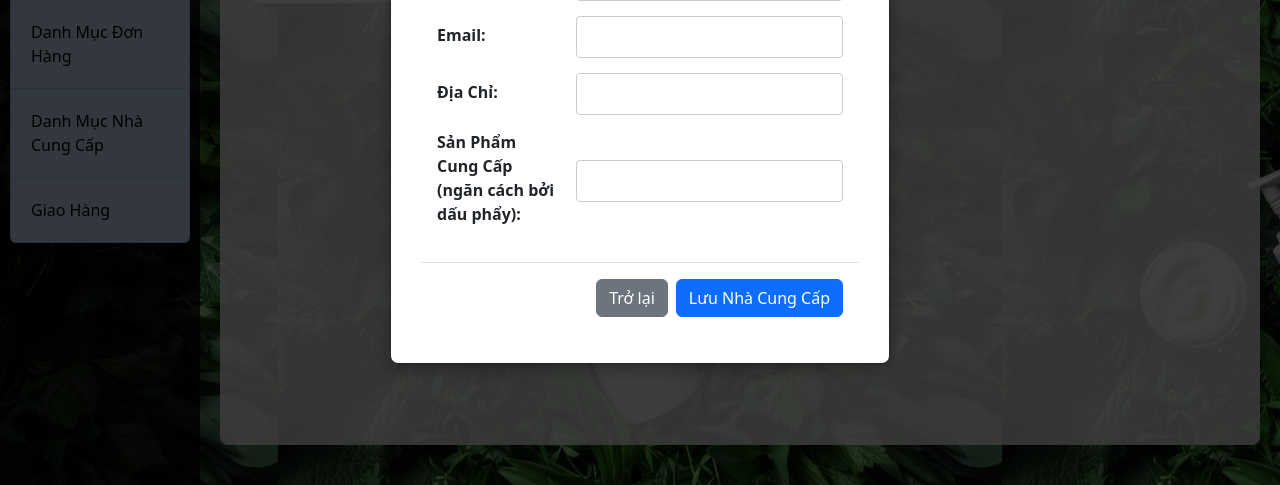
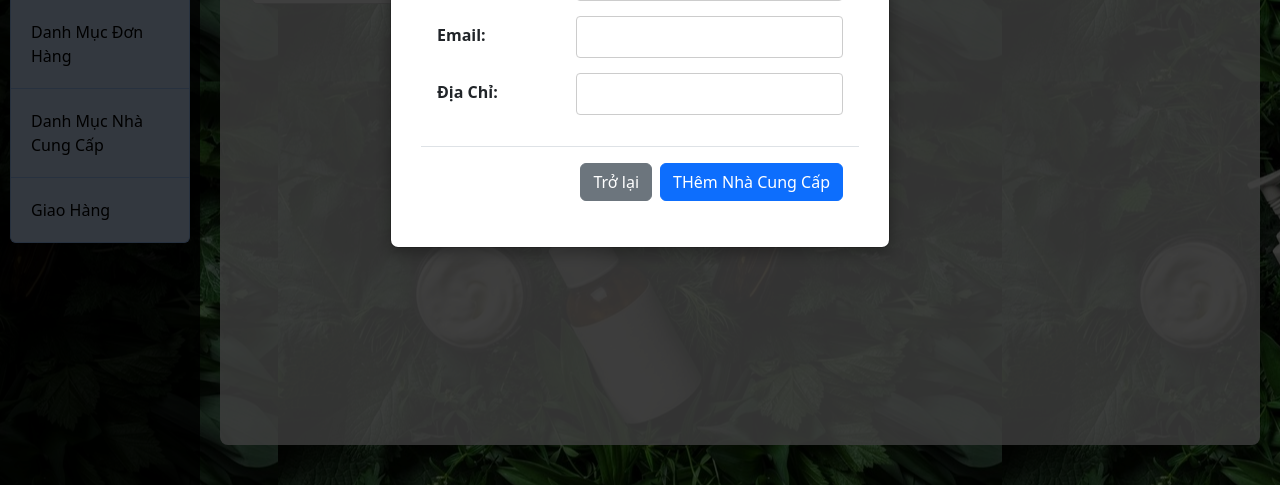
Before and after one commit to netprtony/QuanLyMyPham, a Flask app: page /supplier-list in a window 1280 px wide, after a click on "Thêm Nhà Cung Cấp". Shown: the part 315-800 px from the top of the page. Run offline with Flask 3, Linux system fonts and the light colour scheme; data that the repository does not hold is empty.

Commit message:
thêm xóa sửa nhà cung cấp

```diff
--- a/static/script.js
+++ b/static/script.js
@@ -39,3 +39,11 @@ function editProduct(product_id, name, category, brand, price, stock, supplier_i
     document.getElementById('supplier_id_edit').value = supplier_id;
     document.getElementById('description_edit').value = description;
 }
+function editSupplier(supplier_id, name, phone, email, address) {
+    document.getElementById('supplier_id_edit').value = supplier_id;
+    document.getElementById('name_edit').value = name;
+    document.getElementById('phone_edit').value = phone;
+    document.getElementById('email_edit').value = email;
+    document.getElementById('address_edit').value = address;
+
+}
--- a/supplier_routes.py
+++ b/supplier_routes.py
@@ -3,11 +3,13 @@ from pymongo import MongoClient
 client = MongoClient('mongodb://localhost:27017/')
 db = client['QL_CosmeticsStore']
 suppliers_collection = db['Suppliers']
+product_collection = db['Products']
 supplier_bp = Blueprint('supplier_bp', __name__)
 
 @supplier_bp.route('/supplier-list')
 def supplier_list():
     suppliers = suppliers_collection.find()
+    products = product_collection.find()
     return render_template('supplier_list.html', suppliers=suppliers, enumerate=enumerate)
 
 @supplier_bp.route('/add-supplier', methods=['POST'])
@@ -26,10 +28,20 @@ def add_supplier():
                 "phone": request.form['phone'],
                 "email": request.form['email'],
                 "address": request.form['address']
-            },
-            "products_supplied": request.form.get('products_supplied').split(',')  # Chuyển đổi chuỗi thành mảng
+            }
         }
 
         # Thêm nhà cung cấp vào MongoDB
         suppliers_collection.insert_one(supplier_data)
         return redirect(url_for('supplier_bp.supplier_list'))
+
+#Xóa--------------------------------------------------------------
+@supplier_bp.route('/delete_supplier/<supplier_id>', methods=['POST'])
+def delete_supplier(supplier_id):
+    # Xóa khách hàng từ MongoDB
+    result_supplier = suppliers_collection.delete_one({'supplier_id': supplier_id})
+    # Xóa tất cả đơn hàng của khách hàng
+    if result_supplier.deleted_count > 0 :
+        return redirect(url_for('supplier_bp.supplier_list'))  # Chuyển hướng về danh sách khách hàng
+    else:
+        return "Không tìm thấy khách hàng với ID này", 404
--- a/templates/supplier_list.html
+++ b/templates/supplier_list.html
@@ -35,9 +35,11 @@
                             <td>{{ supplier.contact_info.address }}</td>
 
                             <td>
-                                <a href="#" class="btn btn-warning">Sửa</a>
-                                <form action="" method="POST" style="display:inline;">
-                                    <button type="submit" class="btn-delete" onclick="return confirm('Bạn có chắc chắn muốn xóa sẩn phẩm này không?');">Xóa</button>
+                                <button type="button" class="btn-edit col" data-bs-toggle="modal" data-bs-target="#editSupplierModal" onclick="">
+                                    Sửa
+                                </button>
+                                <form action="{{ url_for('supplier_bp.delete_supplier', supplier_id=supplier['supplier_id']) }}" method="POST" style="display:inline;">
+                                    <button type="submit" class="btn-delete col" onclick="return confirm('Bạn có chắc chắn muốn xóa nhà cung cấp này không?');">Xóa</button>
                                 </form>
                             </td>
                         </tr>
@@ -53,7 +55,7 @@
                             <button type="button" class="btn-close" data-bs-dismiss="modal" aria-label="Close"></button>
                         </div>
                         <div class="modal-body">
-                            <form id="supplierAddForm" action="" method="POST">
+                            <form id="supplierAddForm" action="/add-supplier" method="POST">
                                 <div class="form-group">
                                     <label for="supplier_id" class="form-label">Mã Nhà Cung Cấp</label>
                                     <input type="text" class="form-control" id="supplier_id" name="supplier_id" required>
@@ -74,15 +76,50 @@
                                     <label for="address">Địa Chỉ:</label>
                                     <input type="text" class="form-control" name="address" id="address" required>
                                 </div>
+                            </form>
+                        </div>
+                        <div class="modal-footer">
+                            <button type="button" class="btn btn-secondary" data-bs-dismiss="modal">Trở lại</button>
+                            <button type="submit" class="btn btn-primary" form="supplierAddForm">THêm Nhà Cung Cấp</button>
+                        </div>
+                    </div>
+                </div>
+            </div>
+
+            <div class="modal fade" id="editSupplierModal" tabindex="-1" aria-labelledby="editSupplierLabel" aria-hidden="true">
+                <div class="modal-dialog">
+                    <div class="modal-content">
+                        <div class="modal-header">
+                            <h1 class="modal-title fs-5" id="editSupplierLabel">Thêm Nhà Cung Cấp</h1>
+                            <button type="button" class="btn-close" data-bs-dismiss="modal" aria-label="Close"></button>
+                        </div>
+                        <div class="modal-body">
+                            <form id="supplierAddForm" action="" method="POST">
                                 <div class="form-group">
-                                    <label for="products_supplied">Sản Phẩm Cung Cấp (ngăn cách bởi dấu phẩy):</label>
-                                    <input type="text" class="form-control" name="products_supplied" id="products_supplied" required>
+                                    <label for="supplier_id_edit" class="form-label">Mã Nhà Cung Cấp</label>
+                                    <input type="text" class="form-control" id="supplier_id_edit" name="supplier_id_edit" required>
+                                </div>
+                                <div class="form-group">
+                                    <label for="name_edit">Tên Nhà Cung Cấp:</label>
+                                    <input type="text" class="form-control" name="name_edit" id="name_edit" required>
+                                </div>
+                                <div class="form-group">
+                                    <label for="phone_edit">Số Điện Thoại:</label>
+                                    <input type="text" class="form-control" name="phone_edit" id="phone_edit" required>
+                                </div>
+                                <div class="form-group">
+                                    <label for="email_edit">Email:</label>
+                                    <input type="email" class="form-control" name="email_edit" id="email_edit" required>
+                                </div>
+                                <div class="form-group">
+                                    <label for="address_edit">Địa Chỉ:</label>
+                                    <input type="text" class="form-control" name="address_edit" id="address_edit" required>
                                 </div>
                             </form>
                         </div>
                         <div class="modal-footer">
                             <button type="button" class="btn btn-secondary" data-bs-dismiss="modal">Trở lại</button>
-                            <button type="submit" class="btn btn-primary" form="supplierAddForm">Lưu Nhà Cung Cấp</button>
+                            <button type="submit" class="btn btn-primary" form="supplierEditForm">Lưu Nhà Cung Cấp</button>
                         </div>
                     </div>
                 </div>
```
